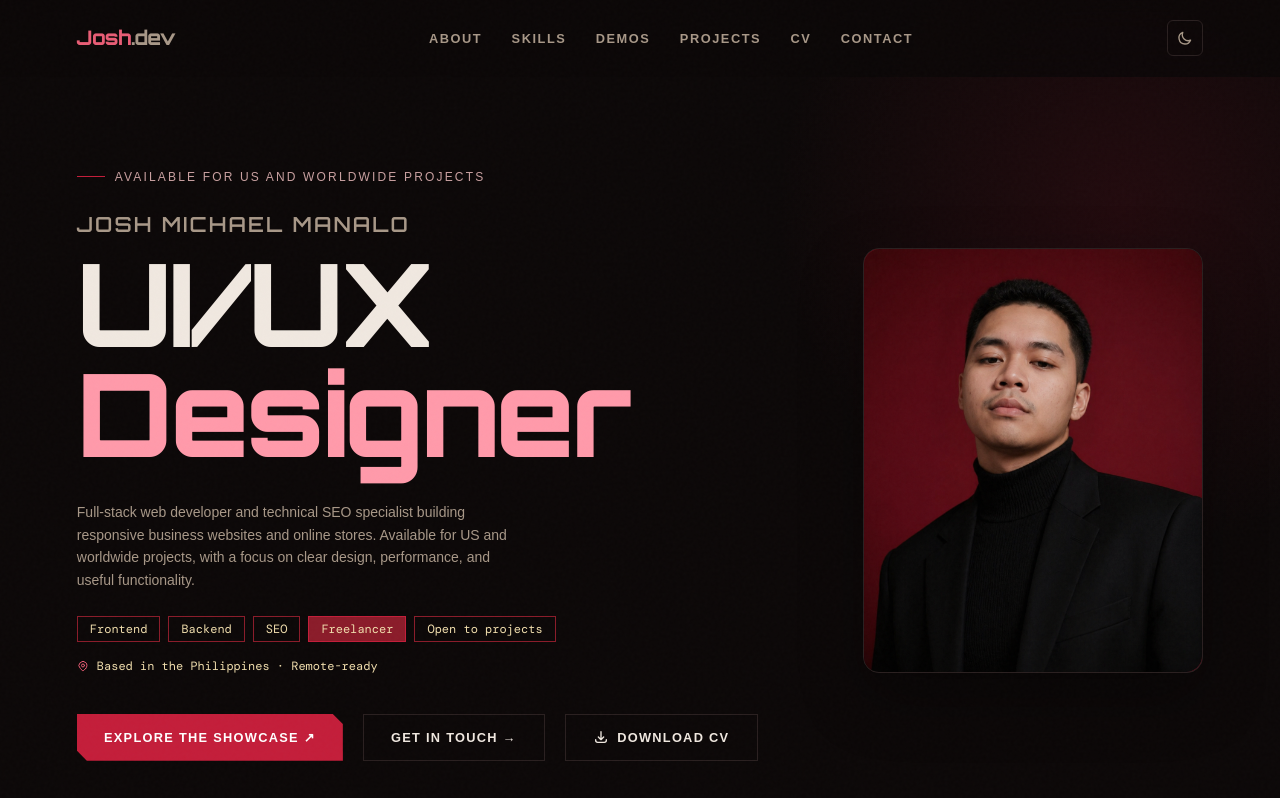
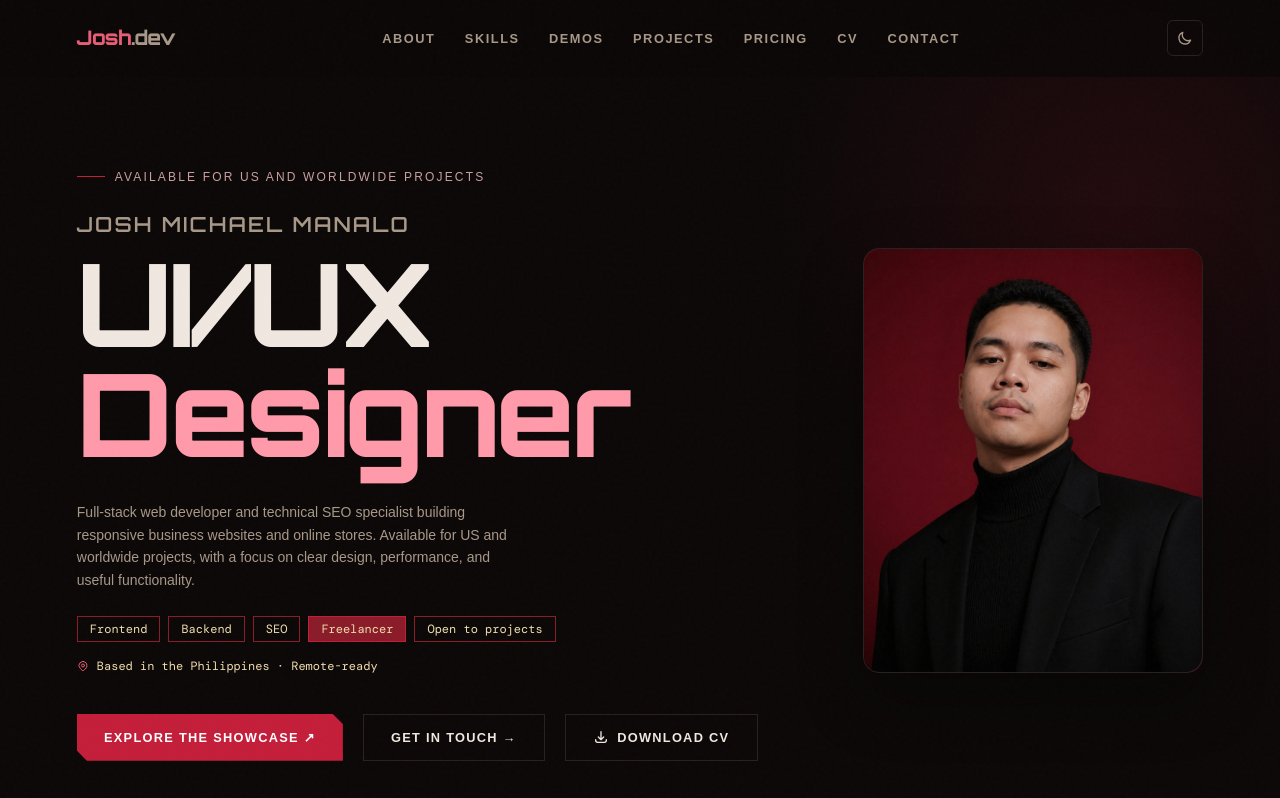
Before and after one commit to jmdmanalo2222/portfolio, a website: page index.html in a window 1280 px wide. Shown: the top 798 px of the page. Drawn offline with nearby package versions, Linux system fonts and the light colour scheme; a web font is replaced by a local one.

Commit message:
Update index.html

```diff
--- a/index.html
+++ b/index.html
@@ -156,8 +156,9 @@
    <li><a href="#skills" class="c-nav-link" data-section="skills">Skills</a></li>
    <li><a href="#projects" class="c-nav-link" data-section="projects">Demos</a></li>
    <li><a href="projects/index.html" class="c-nav-link">Projects</a></li>
+   <li><a href="pricing.html" class="c-nav-link">Pricing</a></li>
    <li><a href="#cv"   class="c-nav-link" data-section="cv">CV</a></li>
-   <li><a href="#contact" class="c-nav-link" data-section="contact">Contact</a></li>
+   <li><a href="CTA.html" class="c-nav-link">Contact</a></li>
   </ul>
 
   <div class="flex items-center gap-4">
@@ -183,8 +184,9 @@
    <li><a href="#skills" class="font-sans font-bold text-3xl tracking-tight transition-colors duration-300 mobile-nav-link" style="color: var(--text);">Skills</a></li>
    <li><a href="#projects" class="font-sans font-bold text-3xl tracking-tight transition-colors duration-300 mobile-nav-link" style="color: var(--text);">Demos</a></li>
    <li><a href="projects/index.html" class="font-sans font-bold text-3xl tracking-tight transition-colors duration-300 mobile-nav-link" style="color: var(--text);">Projects</a></li>
+   <li><a href="pricing.html" class="font-sans font-bold text-3xl tracking-tight transition-colors duration-300 mobile-nav-link" style="color: var(--text);">Pricing</a></li>
    <li><a href="#cv"   class="font-sans font-bold text-3xl tracking-tight transition-colors duration-300 mobile-nav-link" style="color: var(--text);">CV</a></li>
-   <li><a href="#contact" class="font-sans font-bold text-3xl tracking-tight transition-colors duration-300 mobile-nav-link" style="color: var(--text);">Contact</a></li>
+   <li><a href="CTA.html" class="font-sans font-bold text-3xl tracking-tight transition-colors duration-300 mobile-nav-link" style="color: var(--text);">Contact</a></li>
   </ul>
   <div class="mt-12">
    <a href="https://drive.google.com/file/d/1XRf9hfPjS6l_7TifdjaBOE48QQA5Xi4m/view?usp=drive_link " class="c-btn-primary">
```
